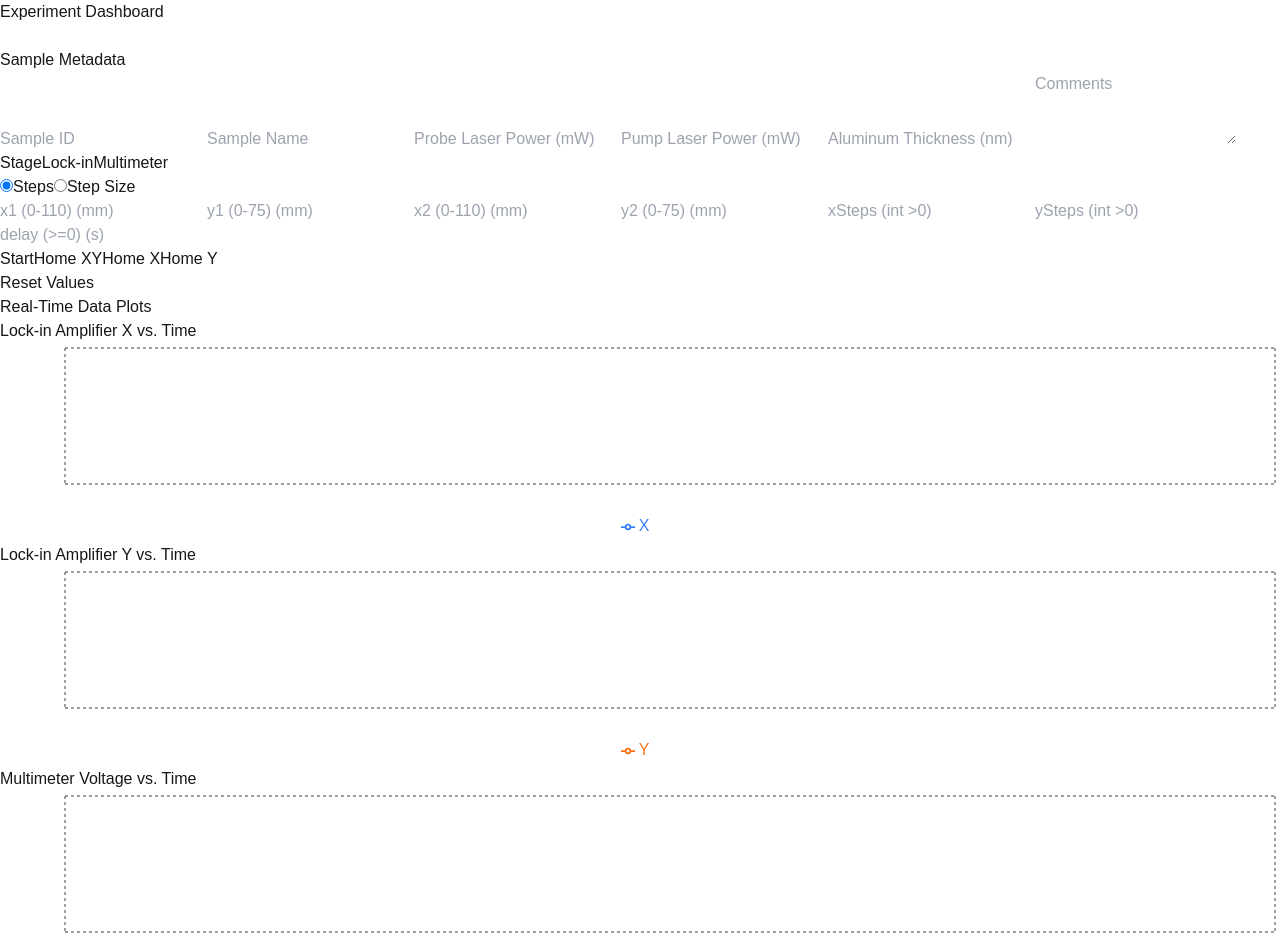
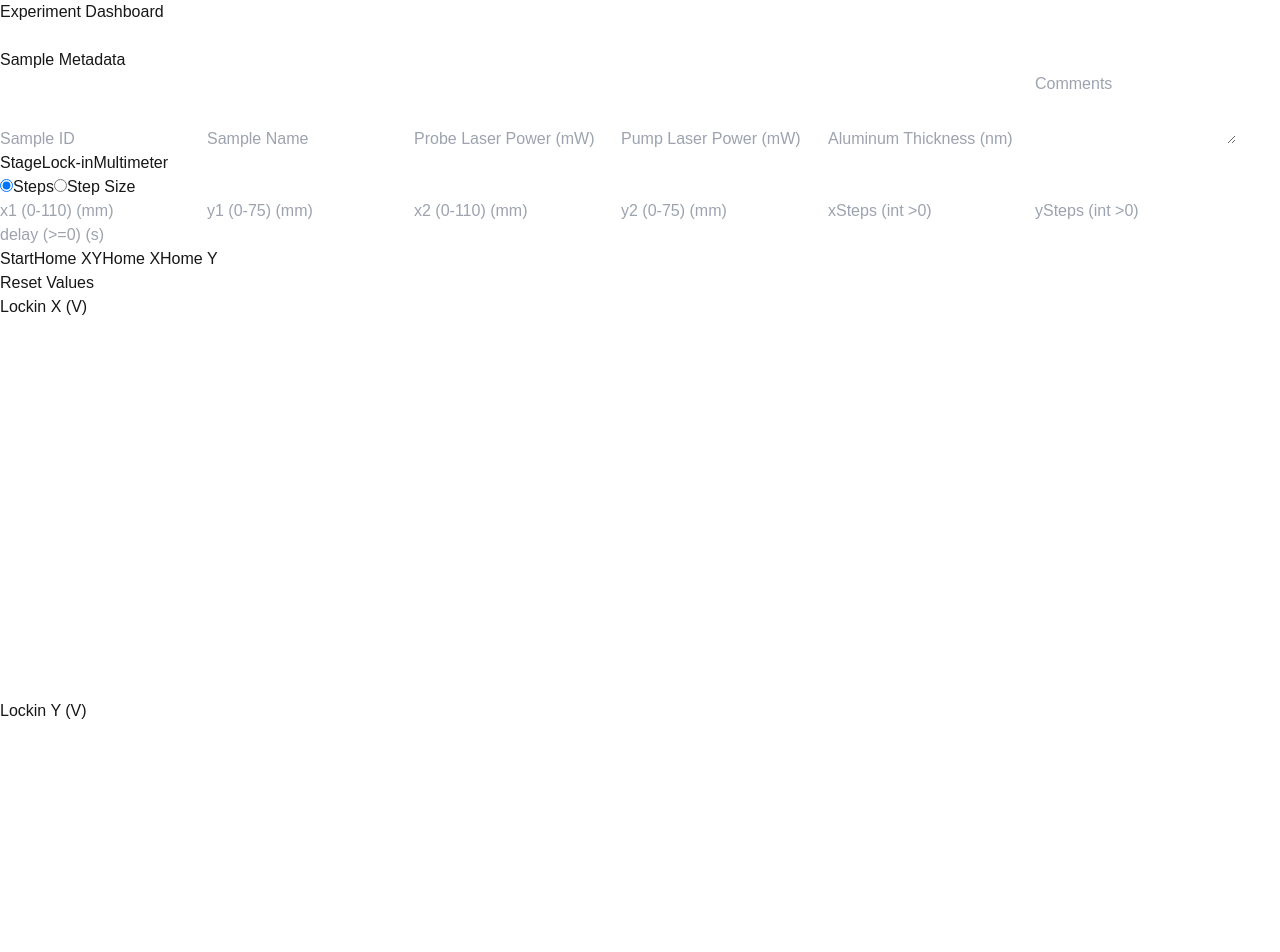
Before and after one commit to ridh7/CahillResearchGroup, a Next.js app in the folder frontend/tops-2.0-measurement-system/: page / in a window 1280 px wide. Shown: the top 952 px of the page. Built offline with nearby package versions, Linux system fonts and the light colour scheme.

Commit message:
add heatmaps

```diff
--- a/frontend/tops-2.0-measurement-system/src/app/page.tsx
+++ b/frontend/tops-2.0-measurement-system/src/app/page.tsx
@@ -4,7 +4,7 @@ import { useState, useRef, useEffect } from "react";
 import { AnimatePresence } from "framer-motion";
 import MetadataPanel from "../components/MetadataPanel";
 import DeviceControls from "../components/DeviceControls";
-import GraphsPanel from "../components/GraphsPanel";
+import HeatMapsPanel from "../components/HeatMapsPanel";
 import OutputPanel from "../components/OutputPanel";
 import SettingsPanel from "../components/SettingsPanel";
 
@@ -551,7 +551,7 @@ export default function CalculatePage() {
               strokeLinecap="round"
               strokeLinejoin="round"
               strokeWidth={2}
-              d="M10.325 4.317c.426-1.756 2.924-1.756 3.35 0a1.724 1.724 0 002.573 1.066c1.543-.94 3.31.826 2.37 2.37a1.724 1.724 0 001.065 2.572c1.756.426 1.756 2.924 0 3.35a1.724 1.724 0 00-1.066 2.573c.94 1.543-.826 3.31-2.37 2.37a1.724 1.724 0 00-2.572 1.065c-.426 1.756-2.924 1.756-3.35 0a1.724 1.724 0 00-2.573-1.066c-1.543.94-3.31-.826-2.37-2.37a1.724 1.724 0 00-1.065-2.572c-1.756-.426-1.756-2.924 0-3.35a1.724 1.724 0 001.066-2.573c-.94-1.543.826-3.31 2.37-2.37.996.608 2.296.07 2.572-1.065z"
+              d="M10.325 4.317c.426-1.756 2.924-1.756 3.35 0a1.724 1.724 0 002.573 1.066c1.543-.94 3.31.826 2.37 2.37a1.724 1.724 0 001.065 2.572c1.756.426 1.756 2.924 0 3.35a1.724 1.724 0 00-1.066 2.573c-.94 1.543-.826 3.31-2.37 2.37a1.724 1.724 0 00-2.572 1.065c-.426 1.756-2.924 1.756-3.35 0a1.724 1.724 0 00-2.573-1.066c-1.543.94-3.31-.826-2.37-2.37a1.724 1.724 0 00-1.065-2.572c-1.756-.426-1.756-2.924 0-3.35a1.724 1.724 0 001.066-2.573c-.94-1.543.826-3.31 2.37-2.37.996.608 2.296.07 2.572-1.065z"
             />
             <path
               strokeLinecap="round"
@@ -578,16 +578,10 @@ export default function CalculatePage() {
         </div>
 
         {/* Center Panel */}
-        <GraphsPanel
+        <HeatMapsPanel
           lockinData={lockinData}
           multimeterData={multimeterData}
-          lockinConnected={lockinConnected}
-          multimeterConnected={multimeterConnected}
-          resetLockin={resetLockinTrigger}
-          resetMultimeter={resetMultimeterTrigger}
-          onResetComplete={handleResetComplete}
-          lockinStartTime={lockinStartTime}
-          multimeterStartTime={multimeterStartTime}
+          stageData={stageData}
         />
 
         {/* Right Panel */}
--- /dev/null
+++ b/frontend/tops-2.0-measurement-system/src/components/HeatMapsPanel.tsx
@@ -0,0 +1,149 @@
+"use client";
+
+import React, { useEffect, useRef } from "react";
+import { LockinData, MultimeterData, StageData } from "../app/page";
+
+type HeatMapsPanelProps = {
+  lockinData: LockinData;
+  multimeterData: MultimeterData;
+  stageData: StageData;
+};
+
+// Define grid resolution and cell size (in pixels)
+const gridX = 111; // cells for x (0 to 110)
+const gridY = 76; // cells for y (0 to 75)
+const cellSize = 5; // each cell is 5x5 pixels
+
+const HeatMapsPanel: React.FC<HeatMapsPanelProps> = ({
+  lockinData,
+  multimeterData,
+  stageData,
+}) => {
+  // Canvas references for the four heat maps:
+  const canvasXRef = useRef<HTMLCanvasElement>(null);
+  const canvasYRef = useRef<HTMLCanvasElement>(null);
+  const canvasRatioRef = useRef<HTMLCanvasElement>(null);
+  const canvasMultiRef = useRef<HTMLCanvasElement>(null);
+
+  // Use refs to hold the heat map grid data (2D arrays)
+  // Each will be an array of gridY rows and gridX columns.
+  const heatMapXRef = useRef<(number | null)[][]>([]);
+  const heatMapYRef = useRef<(number | null)[][]>([]);
+  const heatMapRatioRef = useRef<(number | null)[][]>([]);
+  const heatMapMultiRef = useRef<(number | null)[][]>([]);
+
+  // Initialize the heat map arrays once on mount:
+  useEffect(() => {
+    if (heatMapXRef.current.length === 0) {
+      heatMapXRef.current = Array.from({ length: gridY }, () =>
+        Array(gridX).fill(null)
+      );
+      heatMapYRef.current = Array.from({ length: gridY }, () =>
+        Array(gridX).fill(null)
+      );
+      heatMapRatioRef.current = Array.from({ length: gridY }, () =>
+        Array(gridX).fill(null)
+      );
+      heatMapMultiRef.current = Array.from({ length: gridY }, () =>
+        Array(gridX).fill(null)
+      );
+    }
+  }, []);
+
+  // Whenever stageData, lockinData or multimeterData update, update the appropriate cell and redraw
+  useEffect(() => {
+    // Compute grid indices from stage data.
+    // We assume stageData.x and stageData.y are in the proper range.
+    const xIndex = Math.floor(stageData.x);
+    const yIndex = Math.floor(stageData.y);
+    if (xIndex < 0 || xIndex >= gridX || yIndex < 0 || yIndex >= gridY) {
+      return;
+    }
+
+    // Update the heat map data for each measure:
+    heatMapXRef.current[yIndex][xIndex] = lockinData.X;
+    heatMapYRef.current[yIndex][xIndex] = lockinData.Y;
+    heatMapRatioRef.current[yIndex][xIndex] =
+      lockinData.Y !== 0 ? lockinData.X / lockinData.Y : 0;
+    heatMapMultiRef.current[yIndex][xIndex] = multimeterData.value;
+
+    // Redraw all canvases
+    drawCanvas(canvasXRef.current, heatMapXRef.current);
+    drawCanvas(canvasYRef.current, heatMapYRef.current);
+    drawCanvas(canvasRatioRef.current, heatMapRatioRef.current);
+    drawCanvas(canvasMultiRef.current, heatMapMultiRef.current);
+  }, [stageData, lockinData, multimeterData]);
+
+  // A simple draw function: loop through each cell and draw a rectangle.
+  // Here we use a very simple grayscale mapping.
+  const drawCanvas = (
+    canvas: HTMLCanvasElement | null,
+    data: (number | null)[][]
+  ) => {
+    if (!canvas) return;
+    const ctx = canvas.getContext("2d");
+    if (!ctx) return;
+    // Clear the canvas
+    ctx.clearRect(0, 0, canvas.width, canvas.height);
+    // Loop over each cell in the grid
+    for (let y = 0; y < gridY; y++) {
+      for (let x = 0; x < gridX; x++) {
+        const value = data[y][x];
+        if (value != null) {
+          // Normalize the value to a range between 0 and 1.
+          // (Here we assume the measurement range roughly spans 0-10,
+          // but you can adjust the max value as needed.)
+          const norm = Math.max(0, Math.min(1, value / 10));
+          // Map normalized value to a grayscale color.
+          // Higher measurement = darker cell.
+          const intensity = Math.floor(255 * (1 - norm));
+          ctx.fillStyle = `rgb(${intensity}, ${intensity}, ${intensity})`;
+          ctx.fillRect(x * cellSize, y * cellSize, cellSize, cellSize);
+        }
+      }
+    }
+  };
+
+  return (
+    <div className="grid grid-cols-2 gap-4">
+      <div>
+        <h3 className="text-white text-center">Lockin X (V)</h3>
+        <canvas
+          ref={canvasXRef}
+          width={gridX * cellSize}
+          height={gridY * cellSize}
+          className="border border-gray-600"
+        />
+      </div>
+      <div>
+        <h3 className="text-white text-center">Lockin Y (V)</h3>
+        <canvas
+          ref={canvasYRef}
+          width={gridX * cellSize}
+          height={gridY * cellSize}
+          className="border border-gray-600"
+        />
+      </div>
+      <div>
+        <h3 className="text-white text-center">Lockin X/Y Ratio</h3>
+        <canvas
+          ref={canvasRatioRef}
+          width={gridX * cellSize}
+          height={gridY * cellSize}
+          className="border border-gray-600"
+        />
+      </div>
+      <div>
+        <h3 className="text-white text-center">Multimeter Voltage (V)</h3>
+        <canvas
+          ref={canvasMultiRef}
+          width={gridX * cellSize}
+          height={gridY * cellSize}
+          className="border border-gray-600"
+        />
+      </div>
+    </div>
+  );
+};
+
+export default HeatMapsPanel;
```
